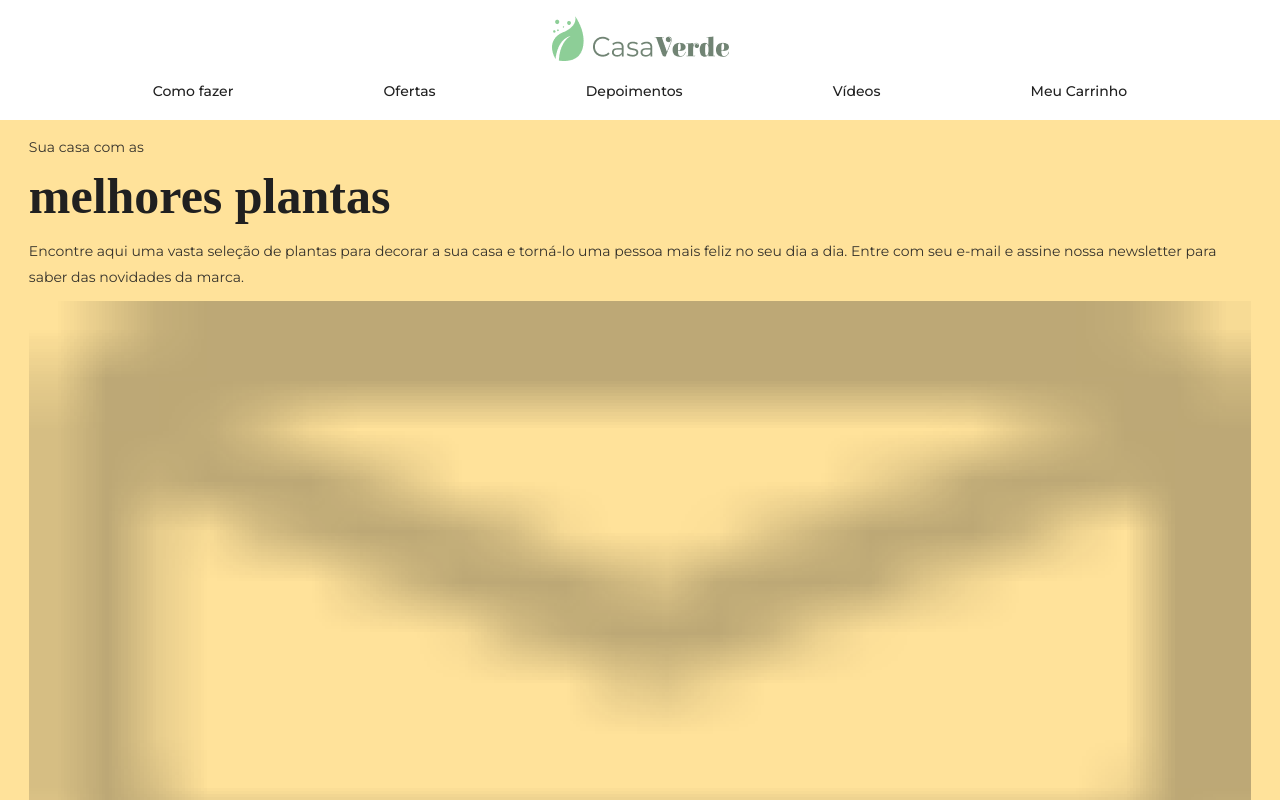
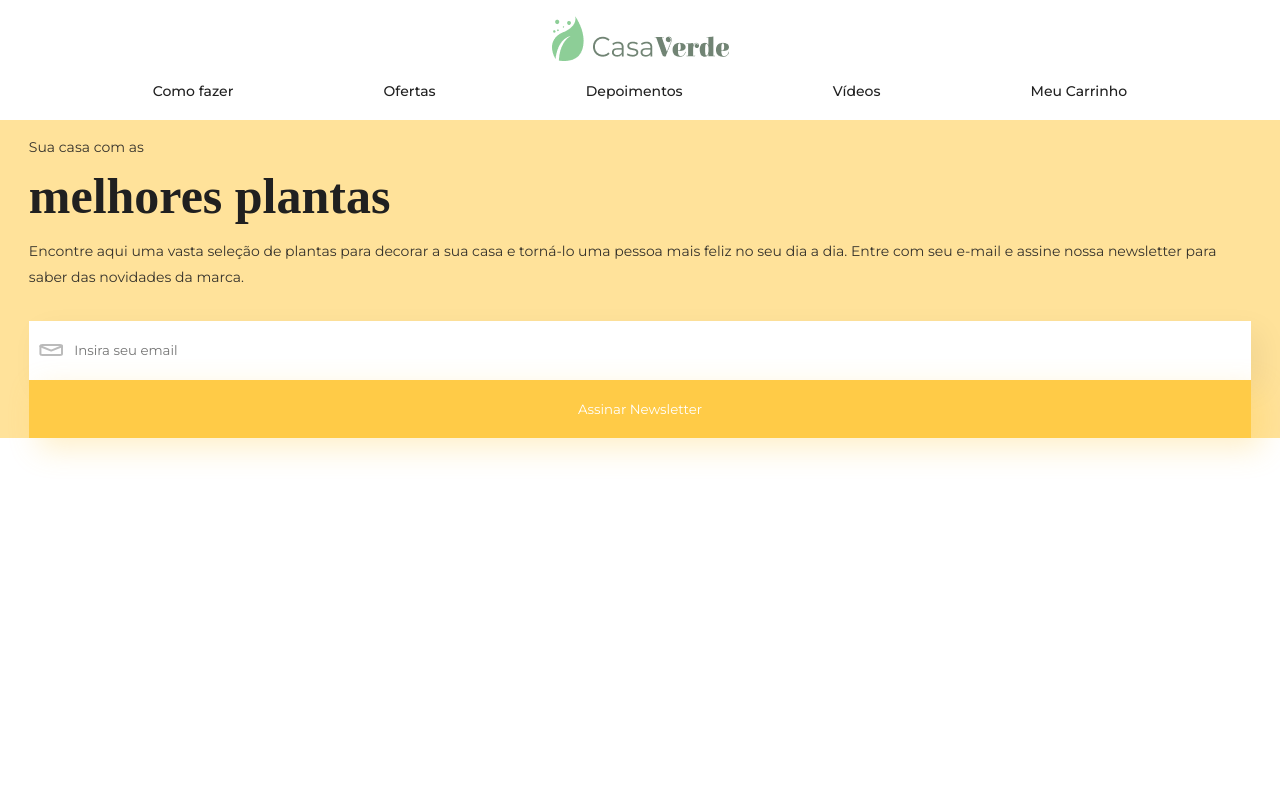
Before and after one commit to robs-am/Casa-Verde-React, a React (Vite) app: page / in a window 1280 px wide. Shown: the top 800 px of the page. Built offline with nearby package versions, Linux system fonts and the light colour scheme; a web font is replaced by a local one.

Commit message:
add email icon

```diff
--- a/src/App.jsx
+++ b/src/App.jsx
@@ -1,5 +1,5 @@
+import "./App.css"
 import Navbar from "./pages/Navbar"
-import "./App.css"
 import Newsletter from './pages/Newsletter/index';
 
 
--- a/src/pages/Newsletter/Newsletter.css
+++ b/src/pages/Newsletter/Newsletter.css
@@ -49,18 +49,22 @@
   padding-left: 3.4em;
   border: none;
   margin-top: 1.5em;
+
+  background-image: url(/public/images/mail.svg);
+
+  background-repeat: no-repeat;
+  background-position: 10px;
 }
 
 .btn-newsletter {
   background: #ffcb47;
   box-shadow: 10px 10px 30px rgba(255, 203, 71, 0.3);
   padding: 1.6em;
-  color: #FFFFFF;
+  color: #ffffff;
   border: none;
   cursor: pointer;
-
 }
 
 .btn-newsletter:hover {
-  filter:brightness(95%);
+  filter: brightness(95%);
 }
--- a/src/pages/Newsletter/index.jsx
+++ b/src/pages/Newsletter/index.jsx
@@ -9,8 +9,8 @@ const Newsletter = ({email, placeholder, img}) => {
       <p className='p2'>Encontre aqui uma vasta seleção de plantas para decorar a sua casa e torná-lo uma pessoa mais feliz no seu dia a dia.
         Entre com seu e-mail e assine nossa newsletter para saber das novidades da marca.
       </p>
-      <img src={img} alt="email icon" />
-      <input type="email" id='email' placeholder={placeholder} required={true}/>{email}
+      <div className='emailIcon' alt="email icon" />
+      <input type="email" id='email'  placeholder={placeholder} required={true}/>{email}
       <button className='btn-newsletter' type='submit'>Assinar Newsletter</button>
     </section>
 
```
Also changed, not shown: public/images/mail.svg (added).
